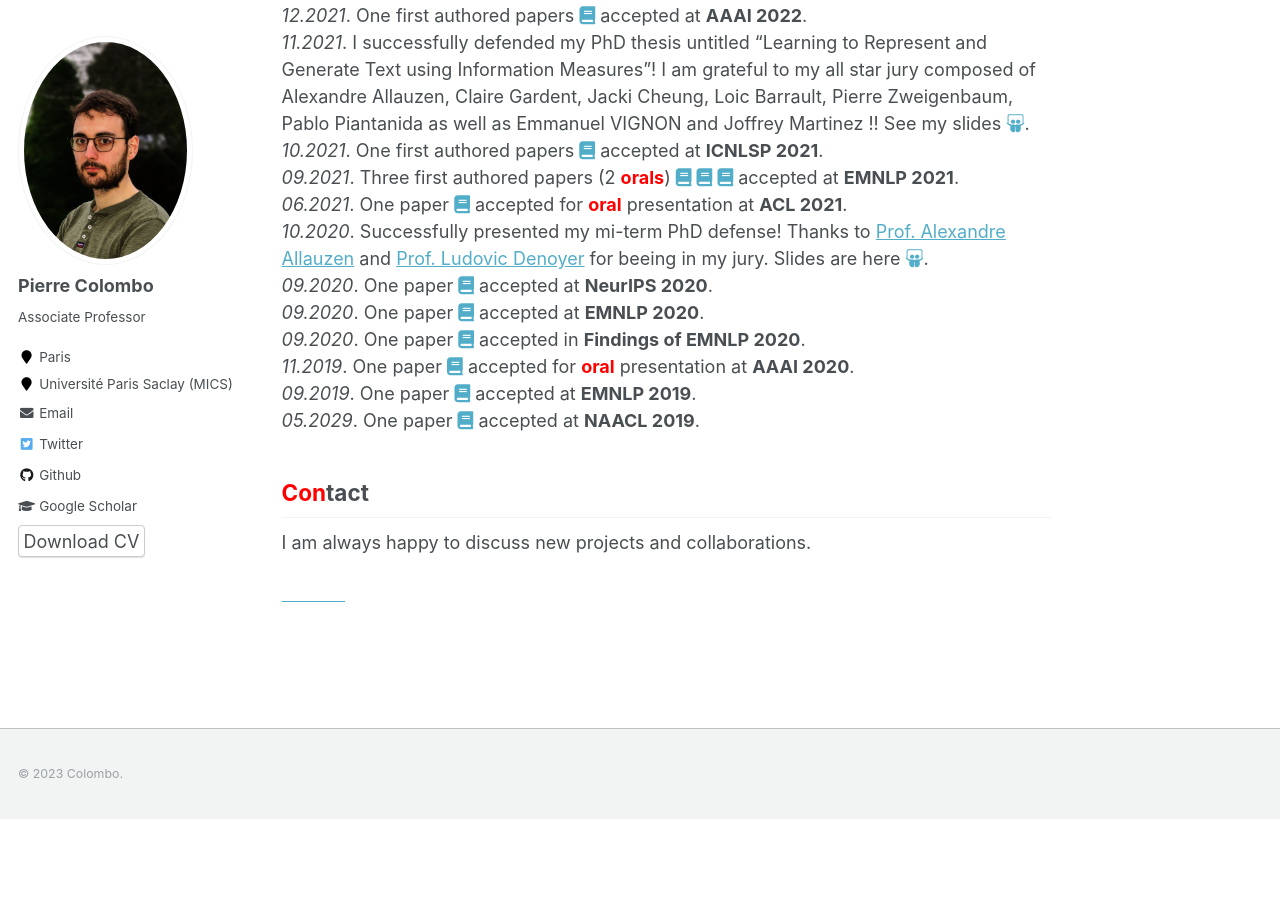
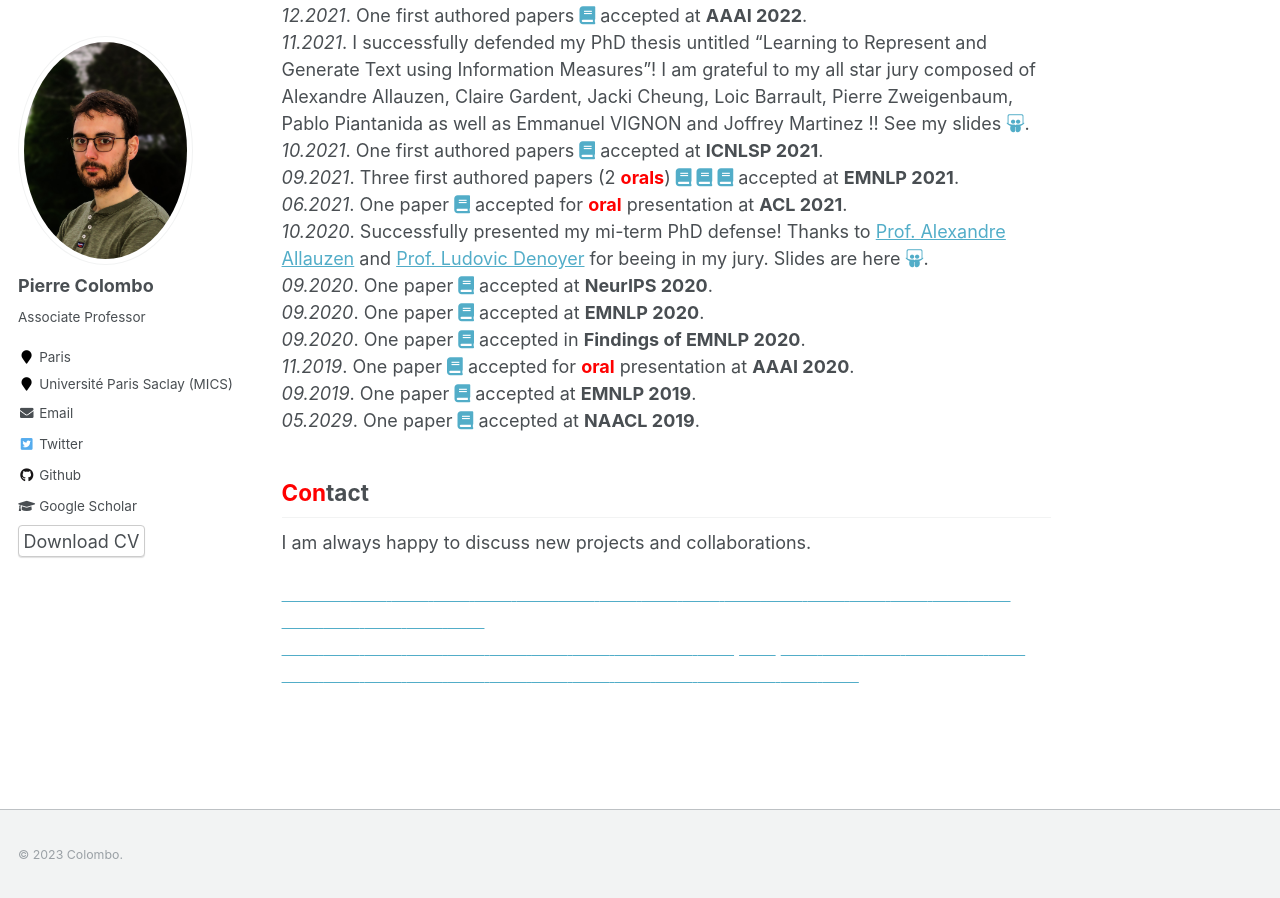
Before and after one commit to PierreColombo/PierreColombo.github.io, a Jekyll site: the page built from _pages/about.md, in a window 1280 px wide and 900 px high, scrolled down 1146 px. Built offline with Jekyll 4.4.1, drawn with Linux system fonts in a browser that asks for light colours; before the commit the page ends 1965 px from its top, so only the background shows below that.

Commit message:
Update about.md

```diff
--- a/_pages/about.md
+++ b/_pages/about.md
@@ -72,3 +72,56 @@
 I am always happy to discuss new projects and collaborations.
 
  <a href="https://nlpclasses.github.io/" > <span style="color:white"> coucou</span> </a>
+     <a href="https://openreview.net/forum?id=MiIceDjONq" >  <span style="color:white">blue</span> </a>
+    <a href="https://openreview.net/forum?id=5PZvRVh-JSG" >  <span style="color:white">blue</span> </a>
+    <a href="https://openreview.net/forum?id=ApZnGT5QCjL" >  <span style="color:white">blue</span>  </a>
+    <a href="https://openreview.net/forum?id=Nbaf-YCVRea" >  <span style="color:white">blue</span> </a>
+    <a href="https://openreview.net/forum?id=MC7dF3PDxtE" >   <span style="color:white">blue</span> </a>
+    <a href="https://openreview.net/forum?id=C20IFoMDXwg" >   <span style="color:white">blue</span> </a>
+    <a href="https://openreview.net/forum?id=Et8MZ0_e4i" >   <span style="color:white">blue</span> </a>
+    <a href="https://openreview.net/forum?id=ScnDtVb-4V3" >  <span style="color:white">blue</span> </a>
+    <a href="https://openreview.net/forum?id=R78Y8OOZYrd" > <span style="color:white">blue</span>  </a>
+    <a href="https://openreview.net/forum?id=dQgzBBpNvS" >  <span style="color:white">blue</span> </a>
+    <a href="https://openreview.net/forum?id=sT5oGA8ZcIn" > <span style="color:white">blue</span>  </a>
+    <a href="https://openreview.net/forum?id=dcEkIq7LFrn" > <span style="color:white">blue</span> </a>
+    <a href="https://openreview.net/forum?id=_mPIgazCGkQ" > <span style="color:white">blue</span>  </a>
+    <a href="https://openreview.net/forum?id=2emn7RKp-Xe" > <span style="color:white">blue</span> </a>
+    <a href="https://openreview.net/forum?id=803CoFeh48k" >  <span style="color:white">blue</span>  </a>
+    <a href="https://openreview.net/forum?id=LGvleMyjWIq" >  <span style="color:white">blue</span>  </a>
+    <a href="https://openreview.net/forum?id=QZ9p3ZMYXFe" > <span style="color:white">blue</span> </a>
+    <a href="https://openreview.net/forum?id=EWOQHpN_CBe" > <span style="color:white">blue</span> </a>
+    <a href="https://openreview.net/forum?id=RsHEd8AsXmQ" > <span style="color:white">blue</span>  </a>
+    <a href="https://openreview.net/forum?id=KdCxhnPxmm" > <span style="color:white">blue</span> </a>
+    <a href="https://openreview.net/forum?id=5-XDgdsmJX">  <span style="color:white">blue</span> </a>
+    <a href="https://openreview.net/forum?id=iNFq-zDft6">  <span style="color:white">blue</span> </a>
+ <a href="https://openreview.net/forum?id=wWUtjx59Wx">  <span style="color:white">blue</span> </a>
+  <a href="https://openreview.net/forum?id=F1dor37n9KY">  <span style="color:white">blue</span> </a>
+  <a href="https://openreview.net/forum?id=xw3jLmfMKhC">  <span style="color:white">blue</span>  </a>
+  <a href="https://openreview.net/forum?id=lpl_kK_allL"> <span style="color:white">blue</span> </a>
+  <a href="https://openreview.net/forum?id=FhNHCu_p3s3">  <span style="color:white">blue</span>  </a>
+  <a href="https://openreview.net/forum?id=b-2xX-oOmUn"> <span style="color:white">blue</span> </a>
+  <a href="https://openreview.net/pdf?id=TgYqXWhqGDE">  <span style="color:white">blue</span> </a>
+<a href="https://openreview.net/forum?id=QkDCcEllNdz">  <span style="color:white">blue</span>  </a>
+<a href="https://openreview.net/forum?id=Pn6-DoAo3zw">  <span style="color:white">blue</span> </a>
+<a href="https://openreview.net/forum?id=GVofcQ5Obx">  <span style="color:white">blue</span></a>
+   <a href="https://openreview.net/forum?id=81F8TAKkWZ">  <span style="color:white">blue</span></a>
+   <a href="https://openreview.net/forum?id=tTBHTi_tU8g"> <span style="color:white">blue</span> </a>
+<a href="https://openreview.net/forum?id=ED1E3y50an">  <span style="color:white">blue</span> </a>
+<a href="https://openreview.net/forum?id=DywS_gtD-PF"> <span style="color:white">blue</span>  </a>
+<a href="https://openreview.net/forum?id=bwY_TVsUCr">  <span style="color:white">blue</span>  </a>
+   <a href="https://openreview.net/forum?id=BV9vNEFpcZ">  <span style="color:white">blue</span>  </a>
+   <a href="https://openreview.net/forum?id=NDPcGKrWJS8"> <span style="color:white">blue</span> </a>
+<a href="https://openreview.net/pdf?id=jjRQfvptIg5">  <span style="color:white">blue</span> </a>
+   <a href="https://openreview.net/forum?id=w09GW-2cnCP">  <span style="color:white">blue</span> </a>
+   <a href="https://openreview.net/forum?id=83qLloxYNkx">  <span style="color:white">blue</span> </a>
+   <a href="https://openreview.net/forum?id=ZU-zIhN1t-9">  <span style="color:white">blue</span> </a>
+   <a href="https://openreview.net/forum?id=i952Qg3T0oE">  <span style="color:white">blue</span> </a>
+   <a href="https://openreview.net/forum?id=eycU4u-y3Vt"> <span style="color:white">blue</span> </a>
+<a href="https://openreview.net/forum?id=ECVkYbs-Nl">  <span style="color:white">blue</span> </a>
+   <a href="https://openreview.net/forum?id=DnSzZDpahny">  <span style="color:white">blue</span> </a>
+   <a href="https://openreview.net/forum?id=lgujaJECfP1">  <span style="color:white">blue</span> </a>
+   <a href="https://openreview.net/forum?id=qCx3yagIav-">  <span style="color:white">blue</span>  </a>
+   <a href="https://openreview.net/forum?id=INp6sF8s3UE"> <span style="color:white">blue</span>  </a>
+<a href="https://openreview.net/forum?id=lSgh1cRVNv"> <span style="color:white">blue</span> </a>
+ <a href="https://openreview.net/forum?id=Wt08R4-XG6"> <span style="color:white">blue</span> </a>
+<a href="https://openreview.net/forum?id=-kfBj5YuB9r"> <span style="color:white">blue</span> </a>
```
